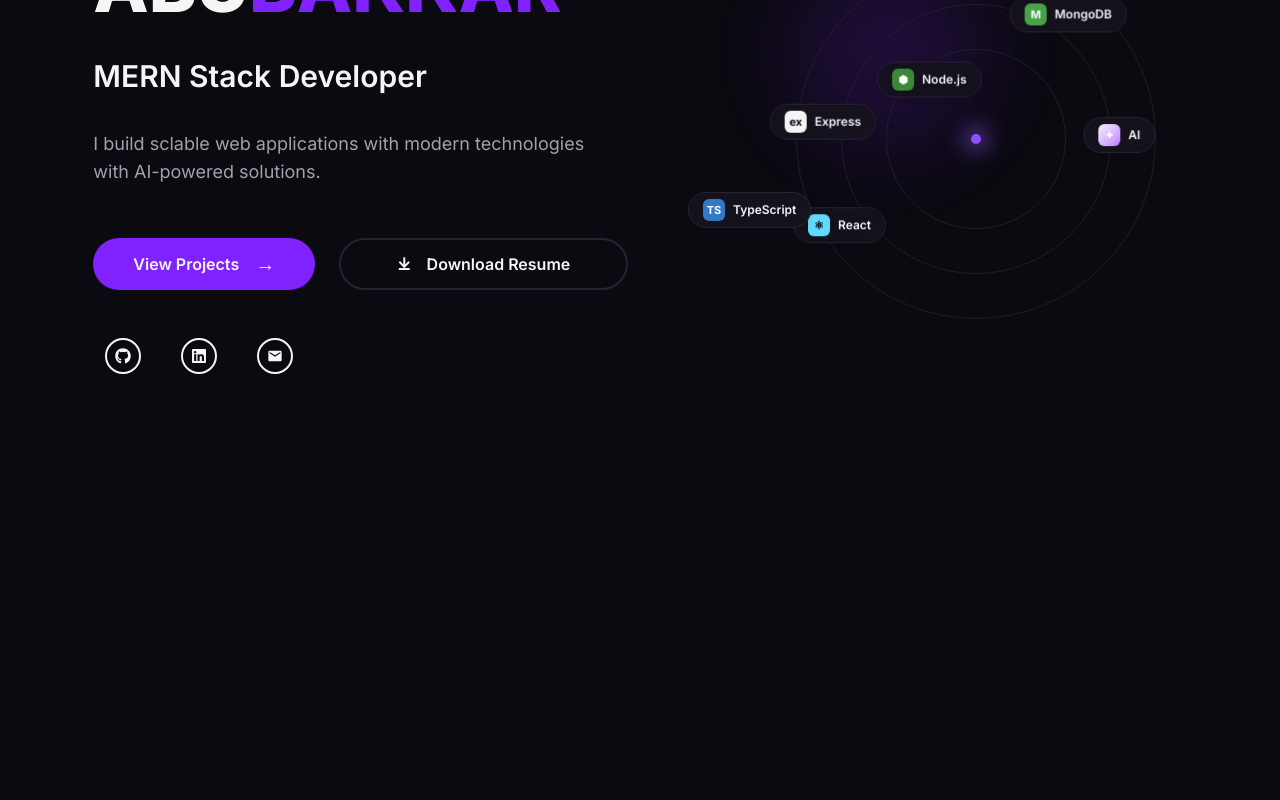
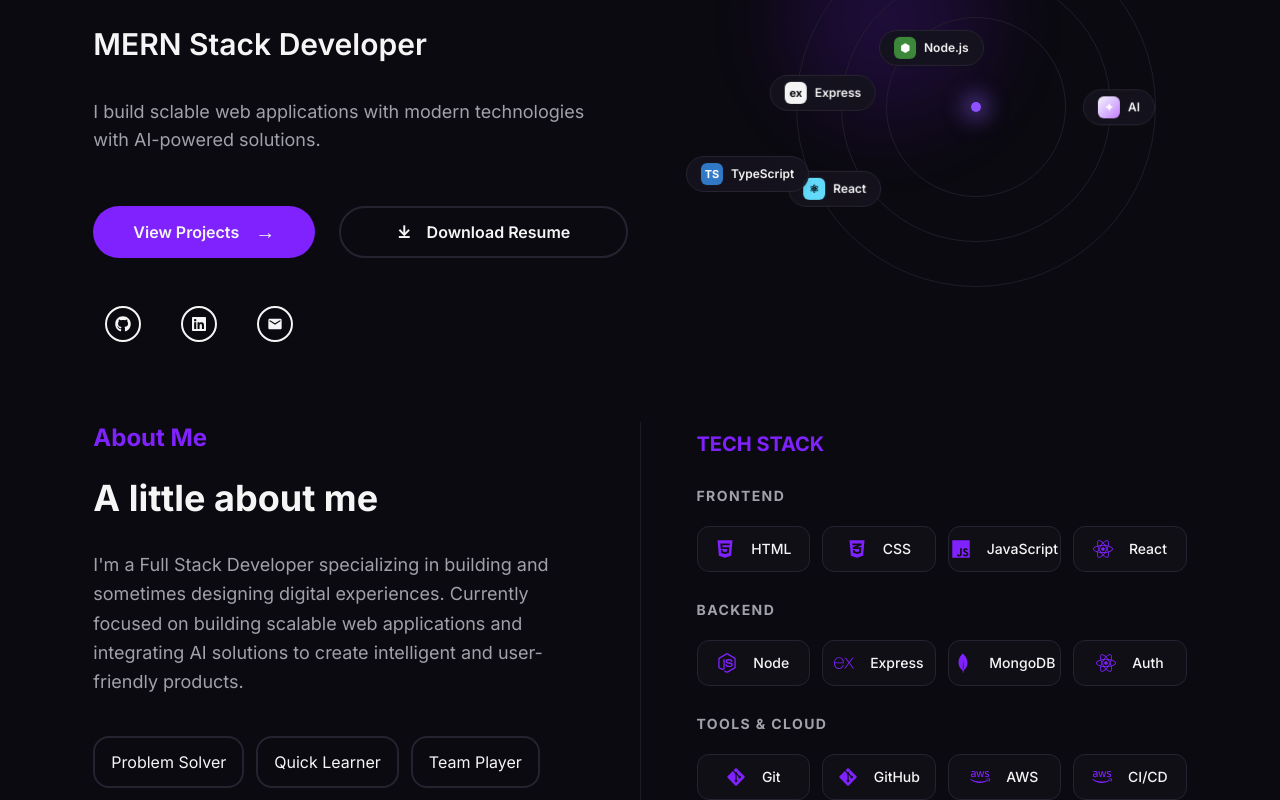
Before and after one commit to abubakkar-dev-code/personal_portfolio, a React (Vite) app in the folder frontend/: page / in a window 1280 px wide. Shown: the part 300-1100 px from the top of the page. Before the commit the page ends 800 px from the top, so only its background shows below. Built offline with nearby package versions, Linux system fonts and the light colour scheme.

Commit message:
Completed about section and skill

```diff
--- a/frontend/src/pages/Home.tsx
+++ b/frontend/src/pages/Home.tsx
@@ -1,11 +1,15 @@
 import NavBar from "../components/NavBar";
+import About from "../sections/about/About";
 import Hero from "../sections/hero/Hero";
+import Projects from "../sections/projects/Projects";
 
 const Home = () => {
   return (
     <div>
       <NavBar />
       <Hero />
+      <About />
+      <Projects />
     </div>
   );
 };
--- a/frontend/src/sections/about/About.tsx
+++ b/frontend/src/sections/about/About.tsx
@@ -1,4 +1,86 @@
+import {
+  FaAws,
+  FaCss3Alt,
+  FaGitAlt,
+  FaHtml5,
+  FaJs,
+  FaNodeJs,
+  FaReact,
+} from "react-icons/fa";
+import { SiExpress, SiMongodb } from "react-icons/si";
+
 const About = () => {
-  return <div>About</div>;
+  const frontend = [
+    { name: "HTML", icon: <FaHtml5 /> },
+    { name: "CSS", icon: <FaCss3Alt /> },
+    { name: "JavaScript", icon: <FaJs /> },
+    { name: "React", icon: <FaReact /> },
+  ];
+
+  const backend = [
+    { name: "Node", icon: <FaNodeJs /> },
+    { name: "Express", icon: <SiExpress /> },
+    { name: "MongoDB", icon: <SiMongodb /> },
+    { name: "Auth", icon: <FaReact /> },
+  ];
+
+  const tools = [
+    { name: "Git", icon: <FaGitAlt /> },
+    { name: "GitHub", icon: <FaGitAlt /> },
+    { name: "AWS", icon: <FaAws /> },
+    { name: "CI/CD", icon: <FaAws /> },
+  ];
+
+  const TechStack = ({ title, technologies }) => (
+    <div className="mt-7">
+      <p className="text-sm font-bold tracking-widest text-text-secondary">
+        {title}
+      </p>
+      <div className="grid lg:grid-cols-4 sm:grid-cols-3 grid-cols-2 gap-3">
+        {technologies.map((technology) => (
+          <div
+            key={technology.name}
+            className="mt-5 flex gap-2 sm:gap-4 justify-center  items-center rounded-xl border border-border px-2 lg:px-4 py-3 bg-white/2 hover:border-violet-600/50
+            hover:bg-violet-600/5 transition-all duration-300"
+          >
+            <div className="shrink-0 text-xl flex justify-center text-violet-600">
+              {technology.icon}
+            </div>
+            <div className="text-sm font-medium">{technology.name}</div>
+          </div>
+        ))}
+      </div>
+    </div>
+  );
+  return (
+    <div>
+      <div className="w-11/12 mx-auto px-4 lg:px-10 mt-12 flex flex-col lg:flex-row gap-10 lg:gap-14">
+        <div className="flex-1 min-w-0">
+          <p className="text-violet-600 font-bold text-2xl">About Me</p>
+          <h1 className="font-bold text-4xl mt-6">A little about me</h1>
+          <p className="text-text-secondary text-base max-w-xl mt-8 lg:text-lg leading-relaxed">
+            I'm a Full Stack Developer specializing in building and sometimes
+            designing digital experiences. Currently focused on building
+            scalable web applications and integrating AI solutions to create
+            intelligent and user-friendly products.
+          </p>
+          <div className="mt-10 flex flex-wrap gap-3">
+            <p className="py-3 px-4 border-2 rounded-2xl border-border">Problem Solver</p>
+            <p className="py-3 px-4 border-2 rounded-2xl border-border">Quick Learner</p>
+            <p className="py-3 px-4 border-2 rounded-2xl border-border">Team Player</p>
+          </div>
+        </div>
+        <div className="hidden lg:block w-px bg-border/70"></div>
+        <div className="flex-1 min-w-0 w-full mt-2">
+          <p className="font-bold text-violet-600 text-xl">TECH STACK</p>
+          <div>
+            <TechStack title="FRONTEND" technologies={frontend} />
+            <TechStack title="BACKEND" technologies={backend} />
+            <TechStack title="TOOLS & CLOUD" technologies={tools} />
+          </div>
+        </div>
+      </div>
+    </div>
+  );
 };
 export default About;
--- a/frontend/src/sections/hero/Hero.tsx
+++ b/frontend/src/sections/hero/Hero.tsx
@@ -12,7 +12,7 @@ const Hero = () => {
     { icon: <MdEmail />, path: "mailto:abubakkarm620@gmail.com" },
   ];
   return (
-    <div className="mt-14">
+    <div className="mt-6">
       <div className="w-11/12 mx-auto px-4 sm:px-6 lg:px-10 py-8 flex flex-col lg:flex lg:flex-row gap-10 lg:gap-4">
         <div className="lg:flex-[1.2] sm:flex sm:flex-col gap-3 min-w-0">
           <div className="py-2 px-8 border border-border w-fit rounded-full">
--- a/frontend/src/sections/projects/Projects.tsx
+++ b/frontend/src/sections/projects/Projects.tsx
@@ -2,7 +2,11 @@ import React from 'react'
 
 const Projects = () => {
   return (
-    <div>Projects</div>
+    <div>
+      <div>
+
+      </div>
+    </div>
   )
 }
 
```
